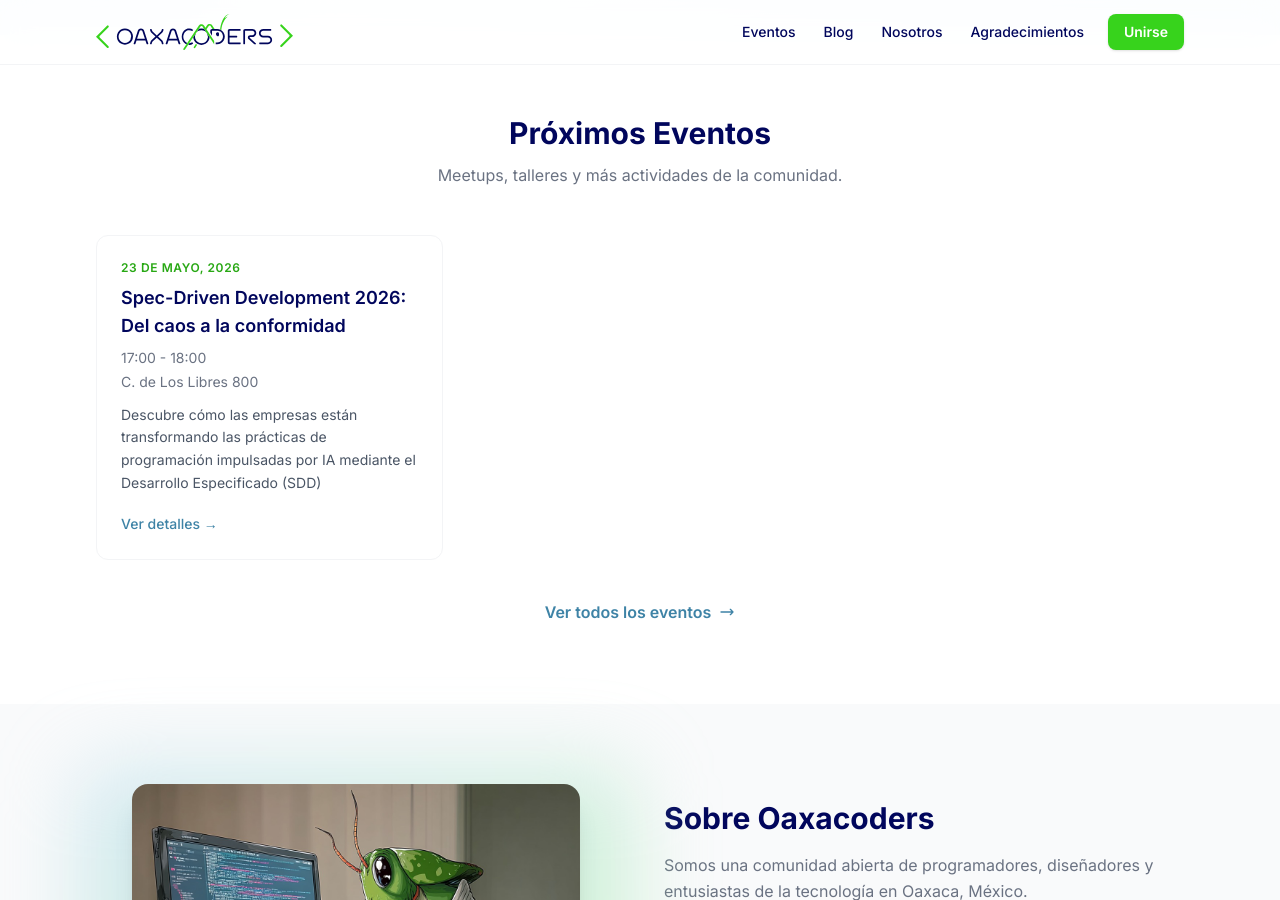
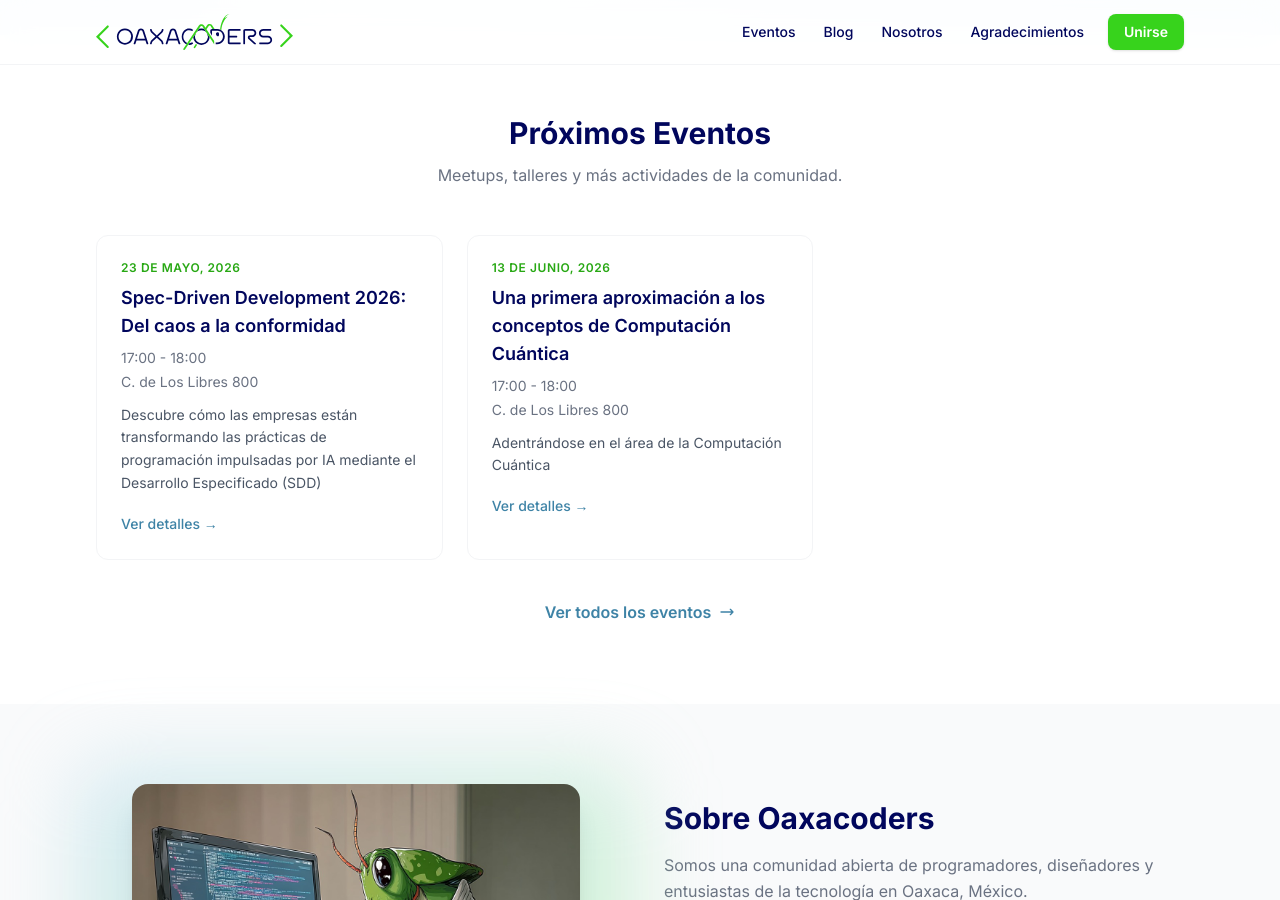
Before and after one commit to oaxacoders/oaxacoders.github.io, a Jekyll site: the page built from index.html, in a window 1280 px wide and 900 px high, scrolled down 785 px. Built offline with Jekyll 4.4.1, drawn with Linux system fonts in a browser that asks for light colours.

Commit message:
Sync events from Eventbrite

```diff
--- a/_data/eventos.yml
+++ b/_data/eventos.yml
@@ -28,3 +28,17 @@
   status: disponible
   description: Descubre cómo las empresas están transformando las prácticas de programación
     impulsadas por IA mediante el Desarrollo Especificado (SDD)
+- title: Una primera aproximación a los conceptos de Computación Cuántica
+  slug: una-primera-aproximacin-a-los-conceptos-de-computacin-cuntica
+  date: '2026-06-13'
+  date_display: 13 de junio, 2026
+  time_display: 17:00 - 18:00
+  start_time: '2026-06-13T17:00:00'
+  end_time: '2026-06-13T18:00:00'
+  venue: C. de Los Libres 800
+  venue_address: 800 Calle de Los Libres, Oaxaca de Juárez, OAX 68000
+  eventbrite_url: https://www.eventbrite.com.mx/e/una-primera-aproximacion-a-los-conceptos-de-computacion-cuantica-tickets-1988190967705
+  eventbrite_id: '1988190967705'
+  is_free: false
+  status: disponible
+  description: Adentrándose en el área de la Computación Cuántica
--- /dev/null
+++ b/_events/2026-06-13-una-primera-aproximacin-a-los-conceptos-de-computacin-cuntica.md
@@ -0,0 +1,15 @@
+---
+layout: event
+title: Una primera aproximación a los conceptos de Computación Cuántica
+date: '2026-06-13'
+date_display: 13 de junio, 2026
+time_display: 17:00 - 18:00
+venue: C. de Los Libres 800
+venue_address: 800 Calle de Los Libres, Oaxaca de Juárez, OAX 68000
+eventbrite_url: https://www.eventbrite.com.mx/e/una-primera-aproximacion-a-los-conceptos-de-computacion-cuantica-tickets-1988190967705
+eventbrite_id: '1988190967705'
+is_free: false
+status: disponible
+---
+
+Adentrándose en el área de la Computación Cuántica
```
